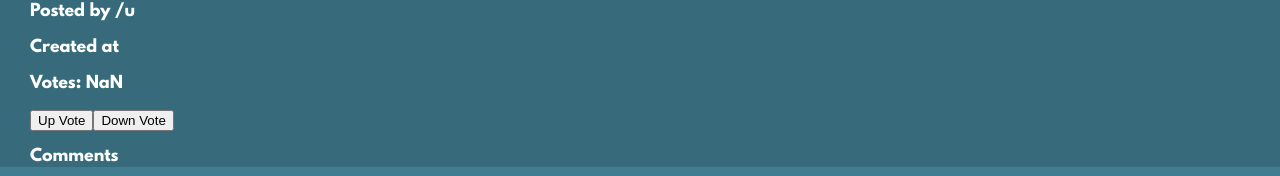
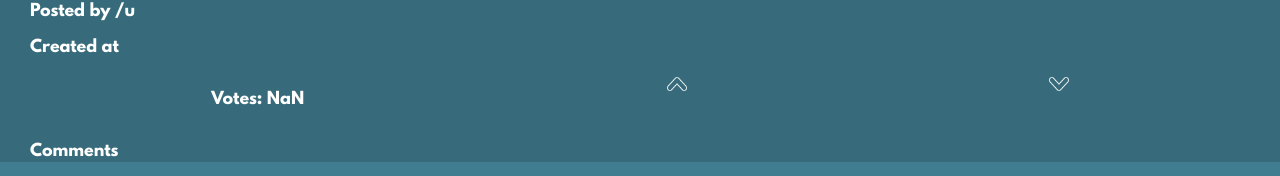
Before and after one commit to DominicH247/domh-nc-news-frontend, a React (Create React App) app: page /articles/1 in a window 1280 px wide. Shown: the part 232-408 px from the top of the page. Built offline with nearby package versions, Linux system fonts and the light colour scheme; no server answers.

Commit message:
added up and down vote utton styling

```diff
--- a/src/components/ArticlesList.jsx
+++ b/src/components/ArticlesList.jsx
@@ -16,6 +16,27 @@ const MainStyled = styled.main`
 const MainListH1 = styled.h1`
   /* MOBILE */
   text-align: center;
+  color: white;
+`;
+
+// FORM STYLING
+const SortByForm = styled.form`
+  /* MOBILE */
+  color: white;
+  margin-bottom: 10px;
+`;
+
+const SortByFormLabel = styled.label`
+  /* MOBILE */
+  margin-left: 0px;
+`;
+
+const SortByFormSelect = styled.select`
+  margin-left: 10px;
+  font-family: Spartan;
+  border-color: #376b7b;
+  border-radius: 5px;
+  background-color: #376b7b;
   color: white;
 `;
 
@@ -59,10 +80,10 @@ class ArticlesList extends Component {
       <MainStyled>
         <MainListH1>Articles </MainListH1>
 
-        <form>
-          <label>
+        <SortByForm>
+          <SortByFormLabel>
             Sort-by:
-            <select
+            <SortByFormSelect
               id="sortBy"
               onChange={this.handleChange}
               value={this.state.query.sortBy}
@@ -70,9 +91,9 @@ class ArticlesList extends Component {
               <option value="created_at">created at</option>
               <option value="comment_count">comments</option>
               <option value="votes">votes</option>
-            </select>
-          </label>
-        </form>
+            </SortByFormSelect>
+          </SortByFormLabel>
+        </SortByForm>
 
         {this.state.articles.map(article => {
           return <ArticleCard key={article.article_id} {...article} />;
--- a/src/components/Voter.jsx
+++ b/src/components/Voter.jsx
@@ -1,5 +1,37 @@
 import React, { Component } from "react";
 import * as api from "../utils/api";
+import styled from "styled-components";
+import arrow from "/home/domh/projects/northcoders/frontend/review/domh-nc-news-frontend/src/images/up-clear-white.png";
+
+const VoterContainer = styled.div`
+  display: flex;
+  justify-content: space-around;
+`;
+
+const UpVoteBtn = styled.button`
+  background-image: url(${arrow});
+  height: 20px;
+  width: 20px;
+  background-size: 20px;
+  background-repeat: no-repeat;
+  background-position: center;
+  background-color: #376b7b;
+  border: none;
+  color: transparent;
+`;
+
+const DownVoteBtn = styled.button`
+  background-image: url(${arrow});
+  transform: rotate(180deg);
+  height: 20px;
+  width: 20px;
+  background-size: 20px;
+  background-repeat: no-repeat;
+  background-position: center;
+  background-color: #376b7b;
+  border: none;
+  color: transparent;
+`;
 
 class Voter extends Component {
   state = {
@@ -20,25 +52,26 @@ class Voter extends Component {
   };
   render() {
     return (
-      <div>
+      <VoterContainer>
         <p>Votes: {this.props.votes + this.state.optimisticVotes}</p>
-        <button
+        <UpVoteBtn
           onClick={() => {
             this.handleClick(+1);
           }}
           disabled={this.state.optimisticVotes > 0}
         >
           Up Vote
-        </button>
-        <button
+        </UpVoteBtn>
+
+        <DownVoteBtn
           onClick={() => {
             this.handleClick(-1);
           }}
           disabled={this.state.optimisticVotes < 0}
         >
           Down Vote
-        </button>
-      </div>
+        </DownVoteBtn>
+      </VoterContainer>
     );
   }
 }
```
Also changed, not shown: src/images/up-clear-white.png (added).
